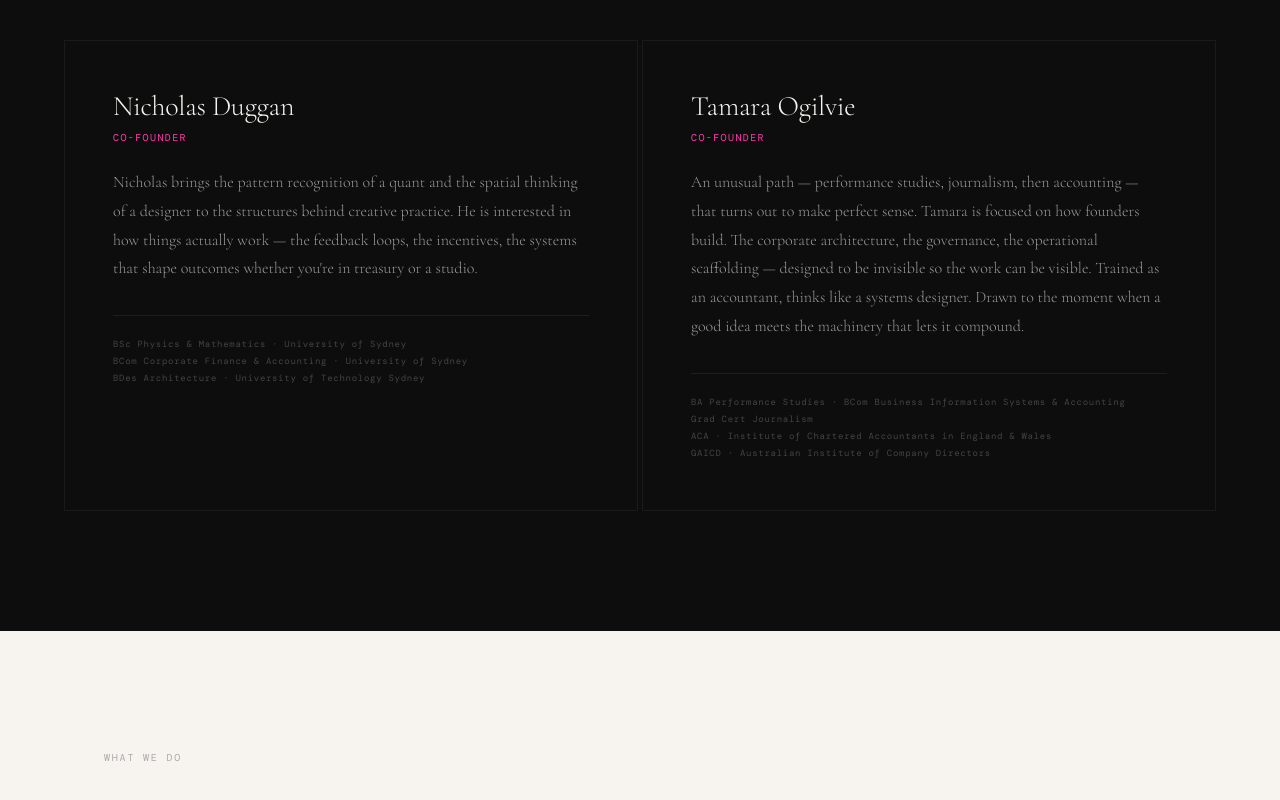
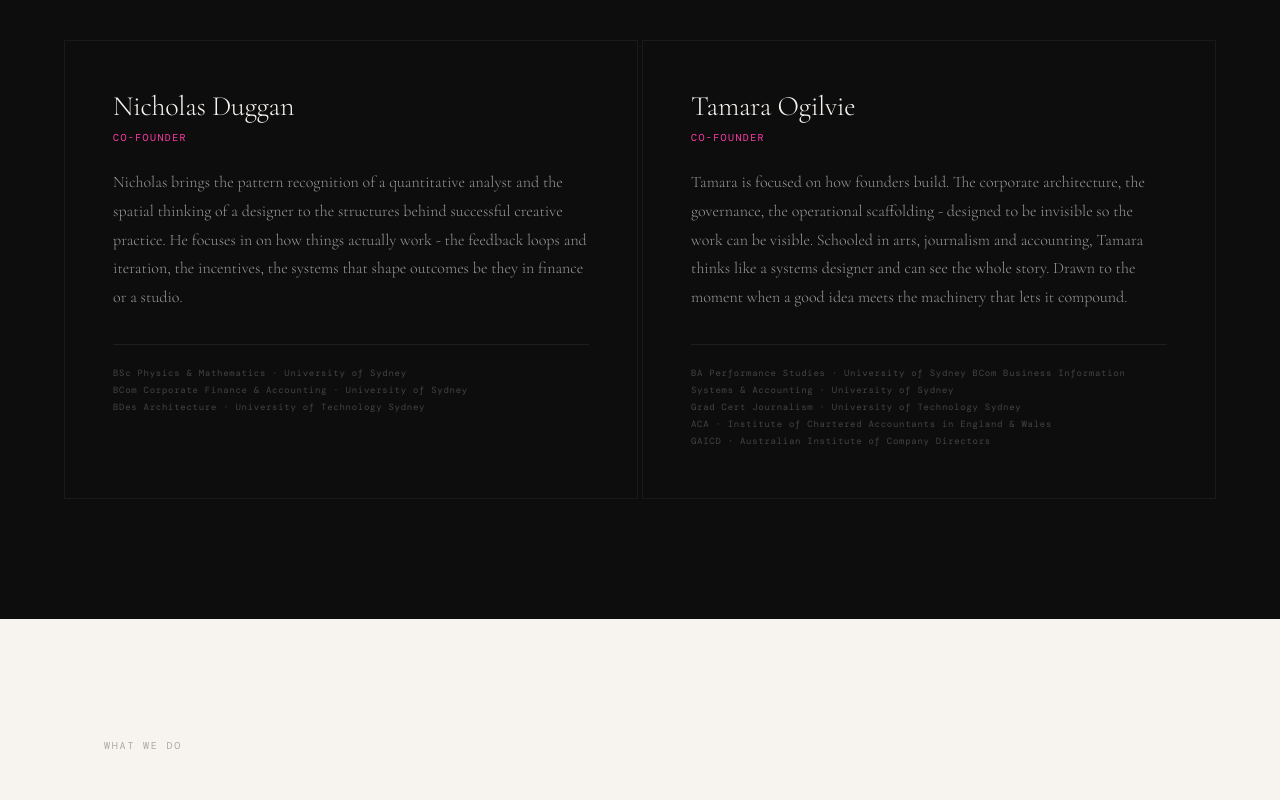
Before and after one commit to tamaraogilvie-hub/studiohatch-site, a plain HTML site: page index.html in a window 1280 px wide. Shown: the part 1525-2325 px from the top of the page. Drawn offline with nearby package versions, Linux system fonts and the light colour scheme; a web font is replaced by a local one.

Commit message:
Revise team bios and credentials for clarity

```diff
--- a/index.html
+++ b/index.html
@@ -460,7 +460,7 @@
         <div class="team-card">
           <h3 class="team-name">Nicholas Duggan</h3>
           <p class="team-title">Co-founder</p>
-          <p class="team-bio">Nicholas brings the pattern recognition of a quant and the spatial thinking of a designer to the structures behind creative practice. He is interested in how things actually work — the feedback loops, the incentives, the systems that shape outcomes whether you're in treasury or a studio.</p>
+          <p class="team-bio">Nicholas brings the pattern recognition of a quantitative analyst and the spatial thinking of a designer to the structures behind successful creative practice. He focuses in on how things actually work - the feedback loops and iteration, the incentives, the systems that shape outcomes be they in finance or a studio.</p>
           <p class="team-credentials">
             BSc Physics &amp; Mathematics · University of Sydney<br>
             BCom Corporate Finance &amp; Accounting · University of Sydney<br>
@@ -471,10 +471,11 @@
         <div class="team-card">
           <h3 class="team-name">Tamara Ogilvie</h3>
           <p class="team-title">Co-founder</p>
-          <p class="team-bio">An unusual path — performance studies, journalism, then accounting — that turns out to make perfect sense. Tamara is focused on how founders build. The corporate architecture, the governance, the operational scaffolding — designed to be invisible so the work can be visible. Trained as an accountant, thinks like a systems designer. Drawn to the moment when a good idea meets the machinery that lets it compound.</p>
+          <p class="team-bio">Tamara is focused on how founders build. The corporate architecture, the governance, the operational scaffolding - designed to be invisible so the work can be visible. Schooled in arts, journalism and accounting, Tamara thinks like a systems designer and can see the whole story. Drawn to the moment when a good idea meets the machinery that lets it compound.</p>
           <p class="team-credentials">
-            BA Performance Studies · BCom Business Information Systems &amp; Accounting<br>
-            Grad Cert Journalism<br>
+            BA Performance Studies · University of Sydney
+            BCom Business Information Systems &amp; Accounting · University of Sydney<br>
+            Grad Cert Journalism · University of Technology Sydney<br>
             ACA · Institute of Chartered Accountants in England &amp; Wales<br>
             GAICD · Australian Institute of Company Directors
           </p>
```
